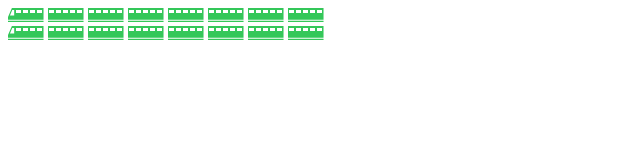
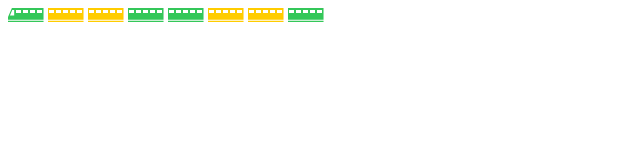
Before and after one commit to DarkGolly/wagons-api, a plain HTML site: page index.html in a window 1280 px wide. Shown: the whole page, without its empty margins (0-640 px from the left). Drawn offline with Linux system fonts and the light colour scheme.

Commit message:
add index.html

```diff
--- a/index.html
+++ b/index.html
@@ -1,18 +1,10 @@
 <HTML><BODY>
 <svg width="36" height="14" viewBox="0 0 36 14" xmlns="http://www.w3.org/2000/svg"><path fill="#34C759" fill-rule="evenodd" clip-rule="evenodd" d="M35.5349 0H3.907L2.28882e-05 9.11628V11.7209H35.5349V0ZM6.18607 1.95349V7.48837H1.95351L4.23258 1.95349H6.18607ZM35.5349 12.6978H0V14.0001H35.5349V12.6978ZM7.99999 2H13V5H7.99999V2ZM20 2H15V5H20V2ZM22 2H27V5H22V2ZM34 2H29V5H34V2Z"/></svg>
+<svg width="36" height="14" viewBox="0 0 36 14" xmlns="http://www.w3.org/2000/svg"><path fill="#FFCC00" fill-rule="evenodd" clip-rule="evenodd" d="M35.5349 0H2.28882e-05V9.11628V11.7209H35.5349V0ZM0 12.6978H35.5349V14.0001H0V12.6978ZM13 2H7.99999V5H13V2ZM15 2H20V5H15V2ZM27 2H22V5H27V2ZM29 2H34V5H29V2ZM5.99999 2H0.999992V5H5.99999V2Z"/></svg>
+<svg width="36" height="14" viewBox="0 0 36 14" xmlns="http://www.w3.org/2000/svg"><path fill="#FFCC00" fill-rule="evenodd" clip-rule="evenodd" d="M35.5349 0H2.28882e-05V9.11628V11.7209H35.5349V0ZM0 12.6978H35.5349V14.0001H0V12.6978ZM13 2H7.99999V5H13V2ZM15 2H20V5H15V2ZM27 2H22V5H27V2ZM29 2H34V5H29V2ZM5.99999 2H0.999992V5H5.99999V2Z"/></svg>
 <svg width="36" height="14" viewBox="0 0 36 14" xmlns="http://www.w3.org/2000/svg"><path fill="#34C759" fill-rule="evenodd" clip-rule="evenodd" d="M35.5349 0H2.28882e-05V9.11628V11.7209H35.5349V0ZM0 12.6978H35.5349V14.0001H0V12.6978ZM13 2H7.99999V5H13V2ZM15 2H20V5H15V2ZM27 2H22V5H27V2ZM29 2H34V5H29V2ZM5.99999 2H0.999992V5H5.99999V2Z"/></svg>
 <svg width="36" height="14" viewBox="0 0 36 14" xmlns="http://www.w3.org/2000/svg"><path fill="#34C759" fill-rule="evenodd" clip-rule="evenodd" d="M35.5349 0H2.28882e-05V9.11628V11.7209H35.5349V0ZM0 12.6978H35.5349V14.0001H0V12.6978ZM13 2H7.99999V5H13V2ZM15 2H20V5H15V2ZM27 2H22V5H27V2ZM29 2H34V5H29V2ZM5.99999 2H0.999992V5H5.99999V2Z"/></svg>
-<svg width="36" height="14" viewBox="0 0 36 14" xmlns="http://www.w3.org/2000/svg"><path fill="#34C759" fill-rule="evenodd" clip-rule="evenodd" d="M35.5349 0H2.28882e-05V9.11628V11.7209H35.5349V0ZM0 12.6978H35.5349V14.0001H0V12.6978ZM13 2H7.99999V5H13V2ZM15 2H20V5H15V2ZM27 2H22V5H27V2ZM29 2H34V5H29V2ZM5.99999 2H0.999992V5H5.99999V2Z"/></svg>
-<svg width="36" height="14" viewBox="0 0 36 14" xmlns="http://www.w3.org/2000/svg"><path fill="#34C759" fill-rule="evenodd" clip-rule="evenodd" d="M35.5349 0H2.28882e-05V9.11628V11.7209H35.5349V0ZM0 12.6978H35.5349V14.0001H0V12.6978ZM13 2H7.99999V5H13V2ZM15 2H20V5H15V2ZM27 2H22V5H27V2ZM29 2H34V5H29V2ZM5.99999 2H0.999992V5H5.99999V2Z"/></svg>
-<svg width="36" height="14" viewBox="0 0 36 14" xmlns="http://www.w3.org/2000/svg"><path fill="#34C759" fill-rule="evenodd" clip-rule="evenodd" d="M35.5349 0H2.28882e-05V9.11628V11.7209H35.5349V0ZM0 12.6978H35.5349V14.0001H0V12.6978ZM13 2H7.99999V5H13V2ZM15 2H20V5H15V2ZM27 2H22V5H27V2ZM29 2H34V5H29V2ZM5.99999 2H0.999992V5H5.99999V2Z"/></svg>
-<svg width="36" height="14" viewBox="0 0 36 14" xmlns="http://www.w3.org/2000/svg"><path fill="#34C759" fill-rule="evenodd" clip-rule="evenodd" d="M35.5349 0H2.28882e-05V9.11628V11.7209H35.5349V0ZM0 12.6978H35.5349V14.0001H0V12.6978ZM13 2H7.99999V5H13V2ZM15 2H20V5H15V2ZM27 2H22V5H27V2ZM29 2H34V5H29V2ZM5.99999 2H0.999992V5H5.99999V2Z"/></svg>
-<svg width="36" height="14" viewBox="0 0 36 14" xmlns="http://www.w3.org/2000/svg"><path fill="#34C759" fill-rule="evenodd" clip-rule="evenodd" d="M35.5349 0H2.28882e-05V9.11628V11.7209H35.5349V0ZM0 12.6978H35.5349V14.0001H0V12.6978ZM13 2H7.99999V5H13V2ZM15 2H20V5H15V2ZM27 2H22V5H27V2ZM29 2H34V5H29V2ZM5.99999 2H0.999992V5H5.99999V2Z"/></svg><br>
-<svg width="36" height="14" viewBox="0 0 36 14" xmlns="http://www.w3.org/2000/svg"><path fill="#34C759" fill-rule="evenodd" clip-rule="evenodd" d="M35.5349 0H3.907L2.28882e-05 9.11628V11.7209H35.5349V0ZM6.18607 1.95349V7.48837H1.95351L4.23258 1.95349H6.18607ZM35.5349 12.6978H0V14.0001H35.5349V12.6978ZM7.99999 2H13V5H7.99999V2ZM20 2H15V5H20V2ZM22 2H27V5H22V2ZM34 2H29V5H34V2Z"/></svg>
-<svg width="36" height="14" viewBox="0 0 36 14" xmlns="http://www.w3.org/2000/svg"><path fill="#34C759" fill-rule="evenodd" clip-rule="evenodd" d="M35.5349 0H2.28882e-05V9.11628V11.7209H35.5349V0ZM0 12.6978H35.5349V14.0001H0V12.6978ZM13 2H7.99999V5H13V2ZM15 2H20V5H15V2ZM27 2H22V5H27V2ZM29 2H34V5H29V2ZM5.99999 2H0.999992V5H5.99999V2Z"/></svg>
-<svg width="36" height="14" viewBox="0 0 36 14" xmlns="http://www.w3.org/2000/svg"><path fill="#34C759" fill-rule="evenodd" clip-rule="evenodd" d="M35.5349 0H2.28882e-05V9.11628V11.7209H35.5349V0ZM0 12.6978H35.5349V14.0001H0V12.6978ZM13 2H7.99999V5H13V2ZM15 2H20V5H15V2ZM27 2H22V5H27V2ZM29 2H34V5H29V2ZM5.99999 2H0.999992V5H5.99999V2Z"/></svg>
-<svg width="36" height="14" viewBox="0 0 36 14" xmlns="http://www.w3.org/2000/svg"><path fill="#34C759" fill-rule="evenodd" clip-rule="evenodd" d="M35.5349 0H2.28882e-05V9.11628V11.7209H35.5349V0ZM0 12.6978H35.5349V14.0001H0V12.6978ZM13 2H7.99999V5H13V2ZM15 2H20V5H15V2ZM27 2H22V5H27V2ZM29 2H34V5H29V2ZM5.99999 2H0.999992V5H5.99999V2Z"/></svg>
-<svg width="36" height="14" viewBox="0 0 36 14" xmlns="http://www.w3.org/2000/svg"><path fill="#34C759" fill-rule="evenodd" clip-rule="evenodd" d="M35.5349 0H2.28882e-05V9.11628V11.7209H35.5349V0ZM0 12.6978H35.5349V14.0001H0V12.6978ZM13 2H7.99999V5H13V2ZM15 2H20V5H15V2ZM27 2H22V5H27V2ZM29 2H34V5H29V2ZM5.99999 2H0.999992V5H5.99999V2Z"/></svg>
-<svg width="36" height="14" viewBox="0 0 36 14" xmlns="http://www.w3.org/2000/svg"><path fill="#34C759" fill-rule="evenodd" clip-rule="evenodd" d="M35.5349 0H2.28882e-05V9.11628V11.7209H35.5349V0ZM0 12.6978H35.5349V14.0001H0V12.6978ZM13 2H7.99999V5H13V2ZM15 2H20V5H15V2ZM27 2H22V5H27V2ZM29 2H34V5H29V2ZM5.99999 2H0.999992V5H5.99999V2Z"/></svg>
-<svg width="36" height="14" viewBox="0 0 36 14" xmlns="http://www.w3.org/2000/svg"><path fill="#34C759" fill-rule="evenodd" clip-rule="evenodd" d="M35.5349 0H2.28882e-05V9.11628V11.7209H35.5349V0ZM0 12.6978H35.5349V14.0001H0V12.6978ZM13 2H7.99999V5H13V2ZM15 2H20V5H15V2ZM27 2H22V5H27V2ZM29 2H34V5H29V2ZM5.99999 2H0.999992V5H5.99999V2Z"/></svg>
+<svg width="36" height="14" viewBox="0 0 36 14" xmlns="http://www.w3.org/2000/svg"><path fill="#FFCC00" fill-rule="evenodd" clip-rule="evenodd" d="M35.5349 0H2.28882e-05V9.11628V11.7209H35.5349V0ZM0 12.6978H35.5349V14.0001H0V12.6978ZM13 2H7.99999V5H13V2ZM15 2H20V5H15V2ZM27 2H22V5H27V2ZM29 2H34V5H29V2ZM5.99999 2H0.999992V5H5.99999V2Z"/></svg>
+<svg width="36" height="14" viewBox="0 0 36 14" xmlns="http://www.w3.org/2000/svg"><path fill="#FFCC00" fill-rule="evenodd" clip-rule="evenodd" d="M35.5349 0H2.28882e-05V9.11628V11.7209H35.5349V0ZM0 12.6978H35.5349V14.0001H0V12.6978ZM13 2H7.99999V5H13V2ZM15 2H20V5H15V2ZM27 2H22V5H27V2ZM29 2H34V5H29V2ZM5.99999 2H0.999992V5H5.99999V2Z"/></svg>
 <svg width="36" height="14" viewBox="0 0 36 14" xmlns="http://www.w3.org/2000/svg"><path fill="#34C759" fill-rule="evenodd" clip-rule="evenodd" d="M35.5349 0H2.28882e-05V9.11628V11.7209H35.5349V0ZM0 12.6978H35.5349V14.0001H0V12.6978ZM13 2H7.99999V5H13V2ZM15 2H20V5H15V2ZM27 2H22V5H27V2ZM29 2H34V5H29V2ZM5.99999 2H0.999992V5H5.99999V2Z"/></svg><br>
 </BODY></HTML>
```
